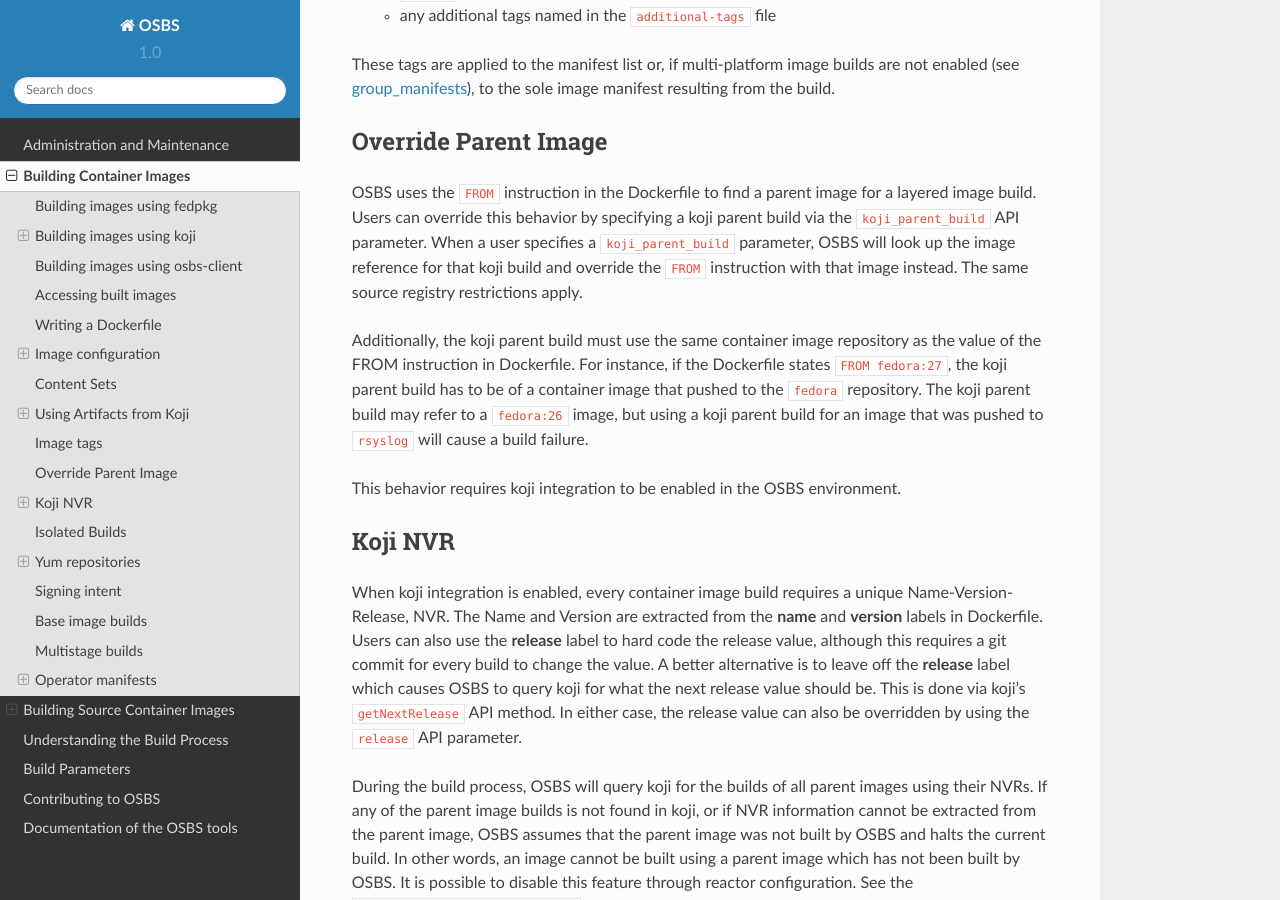
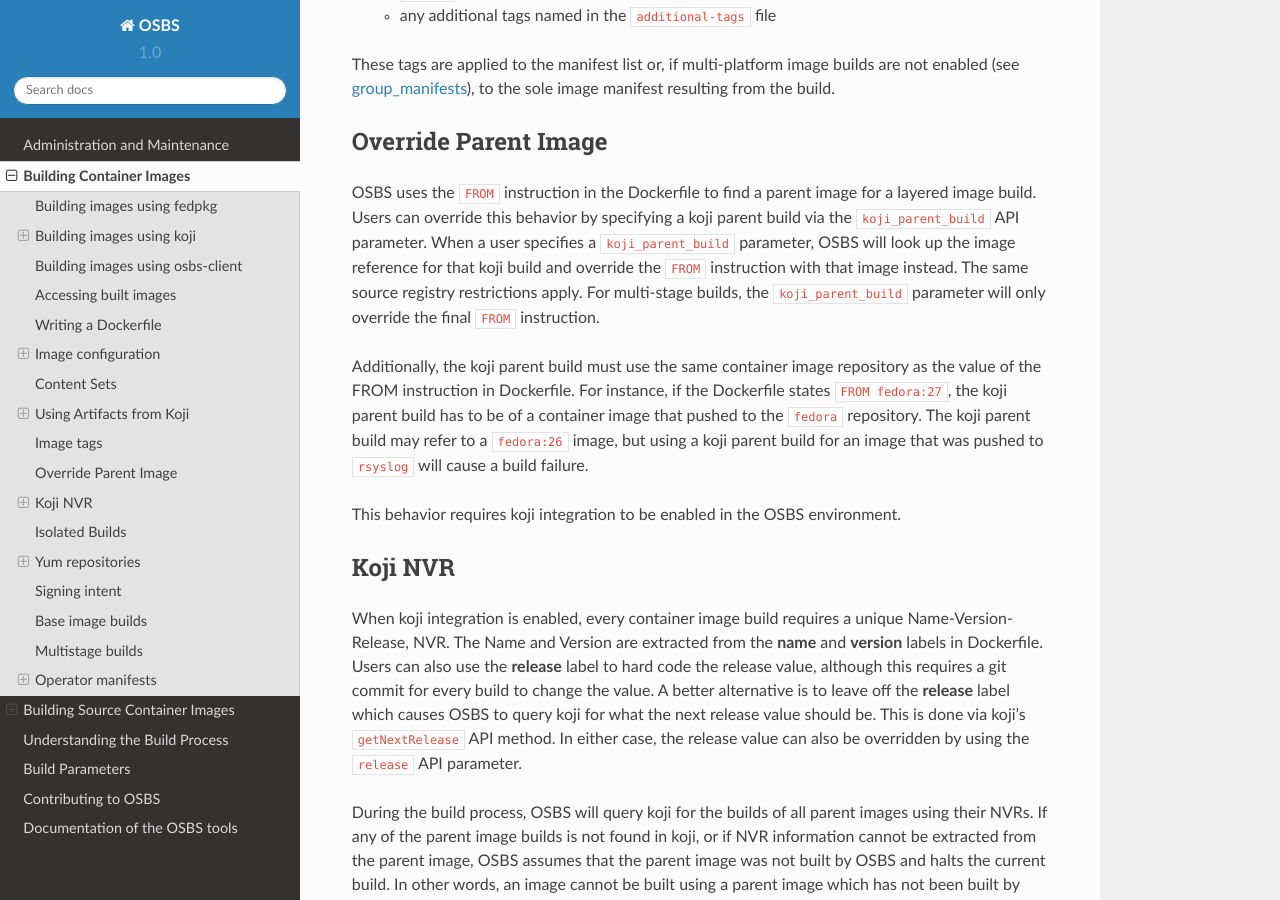
Before and after one commit to containerbuildsystem/osbs-docs, a Sphinx documentation site: the page built from docs/users.rst, in a window 1280 px wide and 900 px high, scrolled down 17161 px. Built offline with Sphinx 7.4.7 and the Read the Docs theme 2.0.0, drawn with Linux system fonts in a browser that asks for light colours.

Commit message:
users: describe koji_parent_build for multi-stage builds
Clarify that OSBS will only override the final "FROM" instruction for a
multi-stage build.

```diff
--- a/docs/users.rst
+++ b/docs/users.rst
@@ -904,7 +904,9 @@
 koji parent build via the ``koji_parent_build`` API parameter. When a user
 specifies a ``koji_parent_build`` parameter, OSBS will look up the image
 reference for that koji build and override the ``FROM`` instruction with that
-image instead. The same source registry restrictions apply.
+image instead. The same source registry restrictions apply. For multi-stage
+builds, the ``koji_parent_build`` parameter will only override the final
+``FROM`` instruction.
 
 Additionally, the koji parent build must use the same container image repository
 as the value of the FROM instruction in Dockerfile. For instance, if the
```
